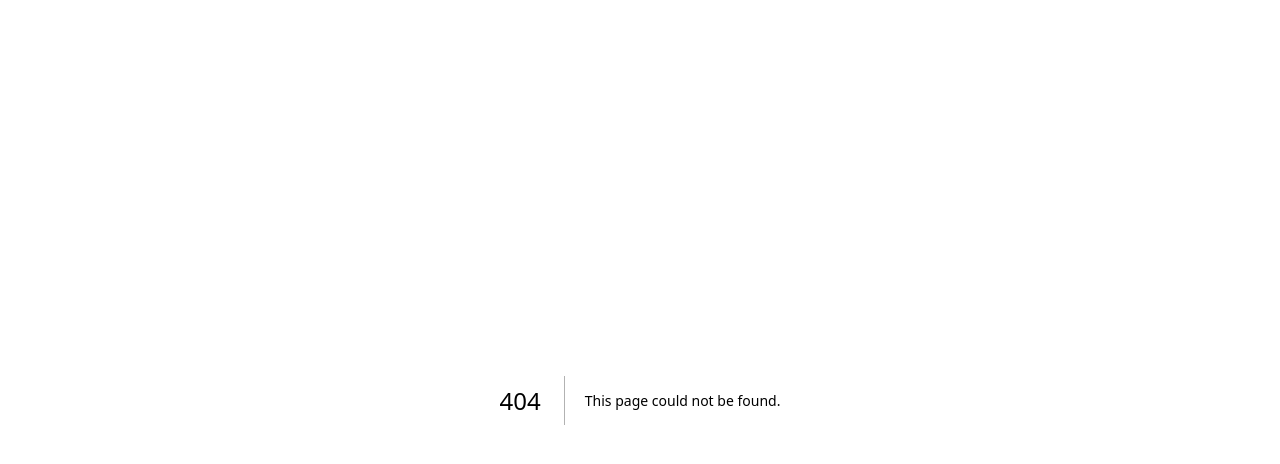
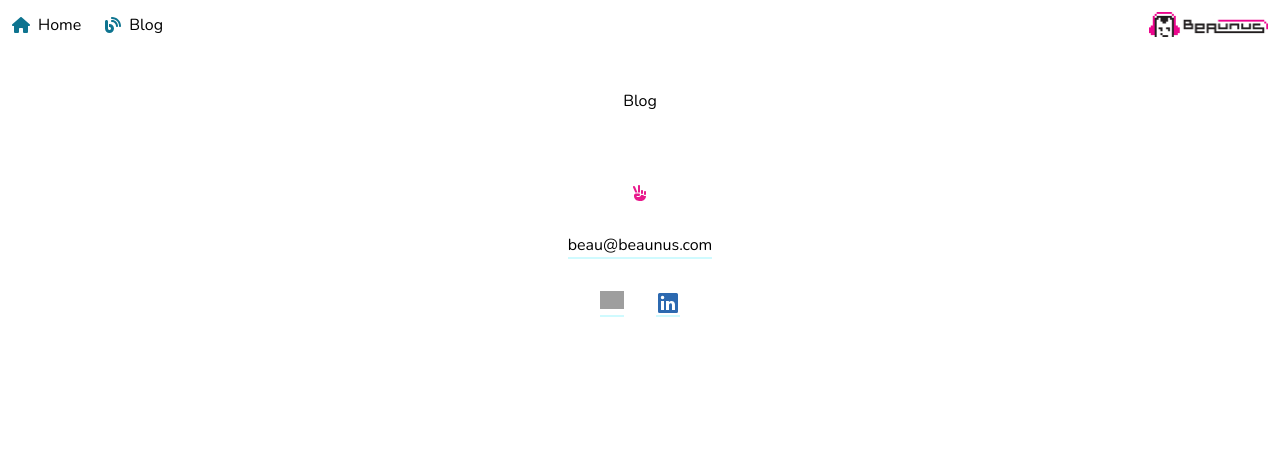
Before and after one commit to beaunus/beaunus.com, a Next.js app: page /blog in a window 1280 px wide. Before the commit this address had no page. Shown: the top 464 px of the page. Built offline with nearby package versions, Linux system fonts and the light colour scheme; grey boxes are pictures that could not be loaded.

Commit message:
feature: empty blog page

```diff
--- /dev/null
+++ b/components/Footer.tsx
@@ -0,0 +1,26 @@
+import { faHandPeace } from "@fortawesome/free-solid-svg-icons";
+import { FontAwesomeIcon } from "@fortawesome/react-fontawesome";
+import Image from "next/image";
+import React from "react";
+
+import { HighlightedLink } from "../components/HighlightedLink";
+import * as Logos from "../images/logos";
+
+export const Footer: React.FC = () => (
+  <footer className="flex flex-col shrink-0 gap-8 justify-evenly items-center py-16 px-5 even:mt-2 w-full even:bg-gray-100">
+    <FontAwesomeIcon color="rgb(232,25,140)" icon={faHandPeace} />
+    <HighlightedLink href="mailto:beau@beaunus.com" label="beau@beaunus.com" />
+    <div className="flex flex-wrap gap-8 justify-center">
+      <HighlightedLink
+        href="https://github.com/beaunus"
+        label={<Image alt="Github" height={24} src={Logos.Github} width={24} />}
+      />
+      <HighlightedLink
+        href="https://www.linkedin.com/in/beaunus/"
+        label={
+          <Image alt="Linkedin" height={24} src={Logos.LinkedIn} width={24} />
+        }
+      />
+    </div>
+  </footer>
+);
--- /dev/null
+++ b/components/Header.tsx
@@ -0,0 +1,34 @@
+import { faBlog, faHome } from "@fortawesome/free-solid-svg-icons";
+import { FontAwesomeIcon } from "@fortawesome/react-fontawesome";
+import Image from "next/image";
+import Link from "next/link";
+import React from "react";
+
+import * as Logos from "../images/logos";
+
+export const Header: React.FC = () => (
+  <header className="flex justify-between items-center p-3 mb-8">
+    <div className="flex flex-wrap gap-6">
+      <Link href="/">
+        <div className="flex gap-2 items-center">
+          <FontAwesomeIcon className="text-cyan-700" icon={faHome} />
+          <div>Home</div>
+        </div>
+      </Link>
+      <Link href="/blog">
+        <div className="flex gap-2 items-center">
+          <FontAwesomeIcon className="text-cyan-700" icon={faBlog} />
+          <div>Blog</div>
+        </div>
+      </Link>
+    </div>
+    <Image
+      alt="Beaunus Logo"
+      height={25}
+      priority={true}
+      quality={100}
+      src={Logos.BeaunusPixels}
+      width={119.25}
+    />
+  </header>
+);
--- /dev/null
+++ b/pages/blog.tsx
@@ -0,0 +1,23 @@
+import type { NextPage } from "next";
+import Head from "next/head";
+import React from "react";
+
+import { Footer } from "../components/Footer";
+import { Header } from "../components/Header";
+
+const Blog: NextPage = () => (
+  <>
+    <Head>
+      <title>Blog | Beaunus</title>
+      <meta content="" name="description" />
+      <meta content="width=device-width,initial-scale=1" name="viewport" />
+    </Head>
+    <div className="flex flex-col gap-2 text-center">
+      <Header />
+      <div className="flex flex-col grow shrink-0 gap-5 px-3">Blog</div>
+      <Footer />
+    </div>
+  </>
+);
+
+export default Blog;
--- a/pages/index.tsx
+++ b/pages/index.tsx
@@ -1,35 +1,20 @@
 import {
-  faHandPeace,
   faHandshake,
   faHeadphones,
   faMusic,
   faTerminal,
 } from "@fortawesome/free-solid-svg-icons";
-import { FontAwesomeIcon } from "@fortawesome/react-fontawesome";
 import type { NextPage } from "next";
 import Head from "next/head";
 import Image from "next/image";
 import React from "react";
 
-import { HighlightedLink } from "../components/HighlightedLink";
+import { Footer } from "../components/Footer";
+import { Header } from "../components/Header";
 import { Icon } from "../components/Icon";
 import { JobsSection } from "../components/JobsSection";
 import { Segment } from "../components/Segment";
-import * as Logos from "../images/logos";
 import * as Photos from "../images/photos";
-
-const Header: React.FC = () => (
-  <header className="flex flex-row-reverse p-3 mb-8">
-    <Image
-      alt="Beaunus Logo"
-      height={25}
-      priority={true}
-      quality={100}
-      src={Logos.BeaunusPixels}
-      width={119.25}
-    />
-  </header>
-);
 
 const TitleSection: React.FC = () => (
   <Segment
@@ -66,25 +51,6 @@ const TitleSection: React.FC = () => (
   />
 );
 
-const Footer: React.FC = () => (
-  <footer className="flex flex-col shrink-0 gap-8 justify-evenly items-center py-16 px-5 even:mt-2 w-full even:bg-gray-100">
-    <FontAwesomeIcon color="rgb(232,25,140)" icon={faHandPeace} />
-    <HighlightedLink href="mailto:beau@beaunus.com" label="beau@beaunus.com" />
-    <div className="flex flex-wrap gap-8 justify-center">
-      <HighlightedLink
-        href="https://github.com/beaunus"
-        label={<Image alt="Github" height={24} src={Logos.Github} width={24} />}
-      />
-      <HighlightedLink
-        href="https://www.linkedin.com/in/beaunus/"
-        label={
-          <Image alt="Linkedin" height={24} src={Logos.LinkedIn} width={24} />
-        }
-      />
-    </div>
-  </footer>
-);
-
 const Home: NextPage = () => (
   <>
     <Head>
```
